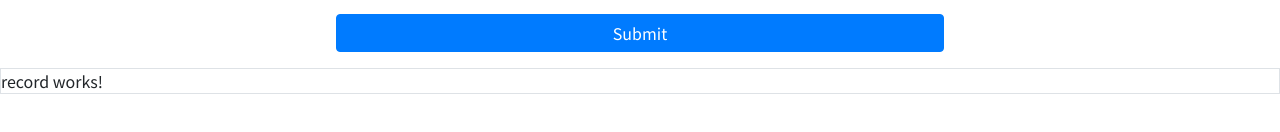
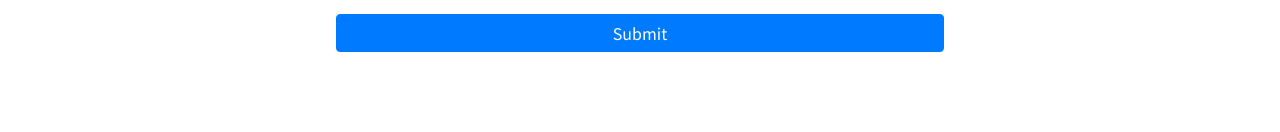
Before and after one commit to TransistorSmoke/daily-task-report, an Angular app: page / in a window 1280 px wide. Shown: the part 426-558 px from the top of the page. Built offline with nearby package versions, Linux system fonts and the light colour scheme.

Commit message:
Added event listener to pass form data from form -> appComponent -> record component

```diff
--- a/src/app/app.component.html
+++ b/src/app/app.component.html
@@ -1,3 +1,3 @@
 <navigation></navigation>
-<app-form></app-form>
-<record></record>
+<app-form (onRecordSubmit)="emittedFormRecordHandler($event)"></app-form>
+<record [test] = "record"></record>
--- a/src/app/app.component.ts
+++ b/src/app/app.component.ts
@@ -6,5 +6,10 @@ import { Component } from '@angular/core';
   styleUrls: ['./app.component.scss']
 })
 export class AppComponent {
-  title = 'daily-task-report';
+  title: string = 'daily-task-report';
+  record: string = '';
+
+  emittedFormRecordHandler(formRecord: any): void {
+    this.record = formRecord.form.value.record;
+  }
 }
--- a/src/app/form/form.component.html
+++ b/src/app/form/form.component.html
@@ -3,7 +3,7 @@
   <h3 class="mt-3">Enter your accomplishments, issues and concerns for today</h3>
 </div>
 
-<form class="w-50 mx-auto mt-4 p-3" (ngSubmit)="onSubmit(record.value)" #record="ngForm">
+<form class="w-50 mx-auto mt-4 p-3" (ngSubmit)="recordSubmitHandler(formRecord)" #formRecord="ngForm">
   <div class="form-group task-input">
     <textarea class="form-control" rows="8" name="record" ngModel></textarea>
   </div>
--- a/src/app/form/form.component.ts
+++ b/src/app/form/form.component.ts
@@ -1,4 +1,5 @@
-import { Component, OnInit } from '@angular/core';
+import { Component, OnInit, Output, EventEmitter } from '@angular/core';
+import { NgForm } from '@angular/forms';
 
 @Component({
   selector: 'app-form',
@@ -6,23 +7,26 @@ import { Component, OnInit } from '@angular/core';
   styleUrls: ['./form.component.scss']
 })
 export class FormComponent implements OnInit {
+  @Output() onRecordSubmit: EventEmitter<Object>;
 
   currentDate: string;
 
   constructor() {
     this.currentDate = Date();
-
-
+    this.onRecordSubmit = new EventEmitter();
   }
 
   ngOnInit(): void {
   }
 
-  onSubmit(form: any):void {
+  recordSubmitHandler(formRecord: NgForm): void {
     /*
      * Emit the click action to AppComponent. AppComponent will listen to the click event and handles the display of the rows there.
      *
     */
+    console.log(formRecord.form.value.record)
+    // console.log(formRecord.value.record);
+    this.onRecordSubmit.emit(formRecord);
   }
 
 
--- a/src/app/record/record.component.html
+++ b/src/app/record/record.component.html
@@ -1 +1,3 @@
-<p class="border">record works!</p>
+<div class="">
+  <section>{{ test }}</section>
+</div>
--- a/src/app/record/record.component.scss
+++ b/src/app/record/record.component.scss
@@ -0,0 +1,3 @@
+section {
+  white-space: pre-line;
+}
--- a/src/app/record/record.component.ts
+++ b/src/app/record/record.component.ts
@@ -1,4 +1,4 @@
-import { Component, OnInit } from '@angular/core';
+import { Component, OnInit, Input } from '@angular/core';
 
 @Component({
   selector: 'record',
@@ -6,8 +6,10 @@ import { Component, OnInit } from '@angular/core';
   styleUrls: ['./record.component.scss']
 })
 export class RecordComponent implements OnInit {
+  @Input() test: string = '';
 
-  constructor() { }
+  constructor() {
+  }
 
   ngOnInit(): void {
   }
```
